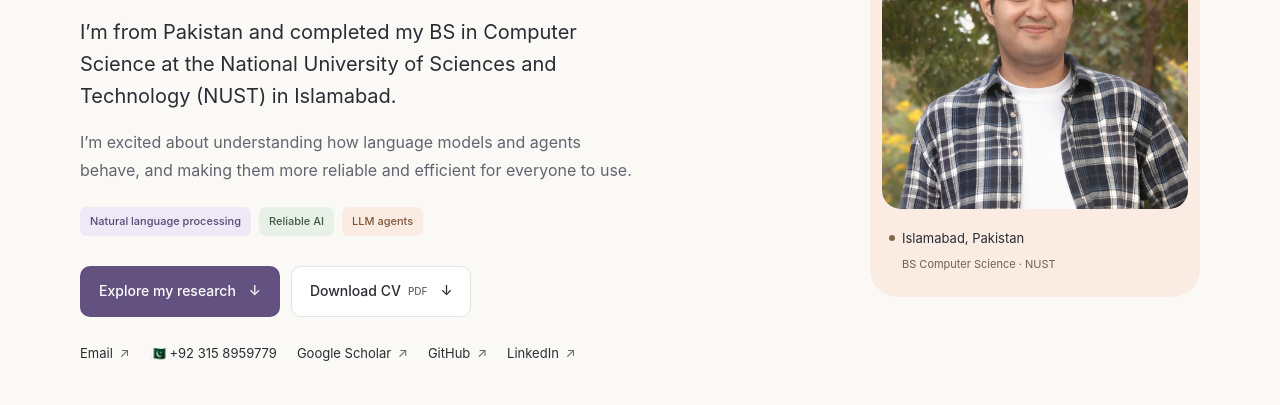
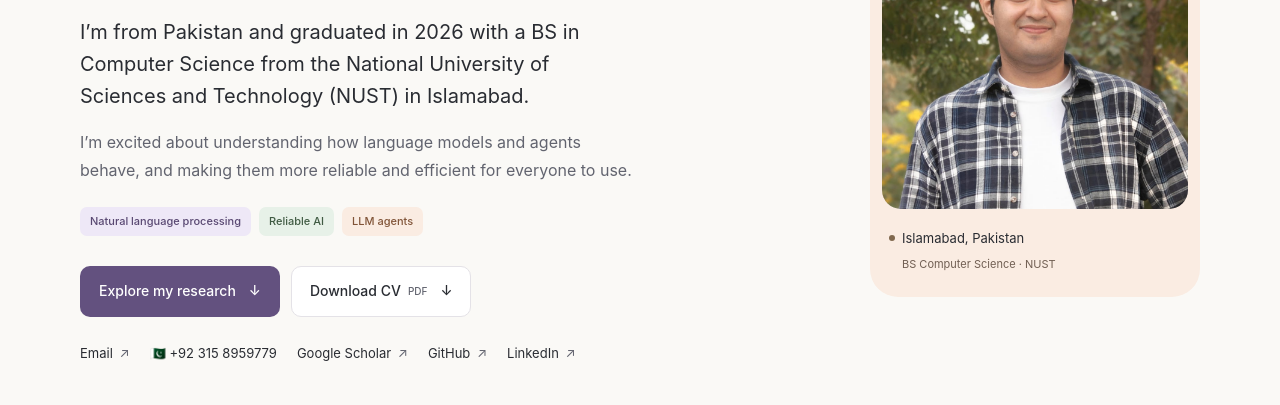
Before and after one commit to hamzariaz970/hamzariaz970.github.io, a plain HTML site: page index.html in a window 1280 px wide. Shown: the part 395-800 px from the top of the page. Drawn offline with Linux system fonts and the light colour scheme.

Commit message:
Add graduation year to introduction

```diff
--- a/index.html
+++ b/index.html
@@ -60,7 +60,7 @@
       <div class="hero-copy">
         <p class="eyebrow"><span class="little-dot" aria-hidden="true"></span> Research & software</p>
         <h1 id="intro-title">Hi, I’m<br><span>Hamza Riaz!</span></h1>
-        <p class="intro">I’m from Pakistan and completed my BS in Computer Science at the National University of Sciences and Technology (NUST) in Islamabad.</p>
+        <p class="intro">I’m from Pakistan and graduated in 2026 with a BS in Computer Science from the National University of Sciences and Technology (NUST) in Islamabad.</p>
         <p class="hero-description">I’m excited about understanding how language models and agents behave, and making them more reliable and efficient for everyone to use.</p>
         <div class="interests" aria-label="Research interests">
           <span class="tag lilac">Natural language processing</span>
```
